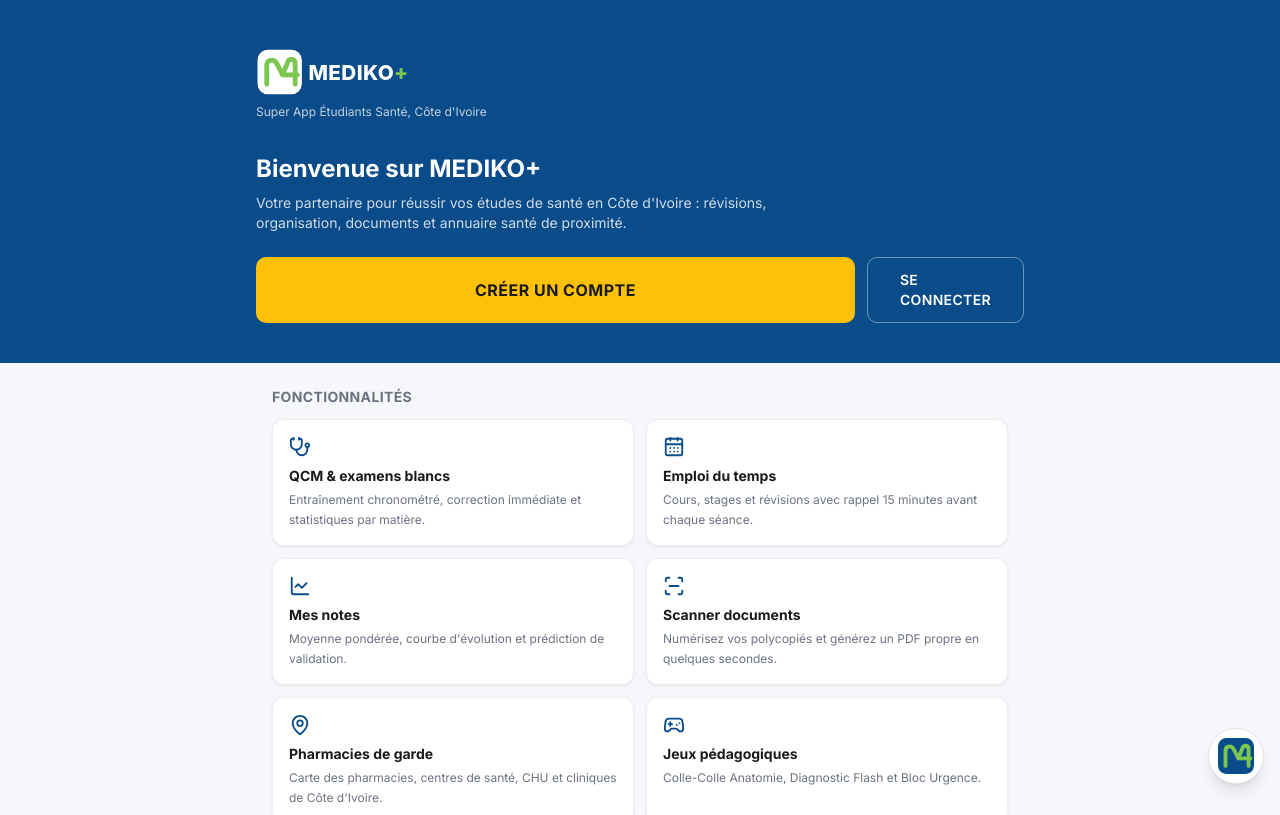
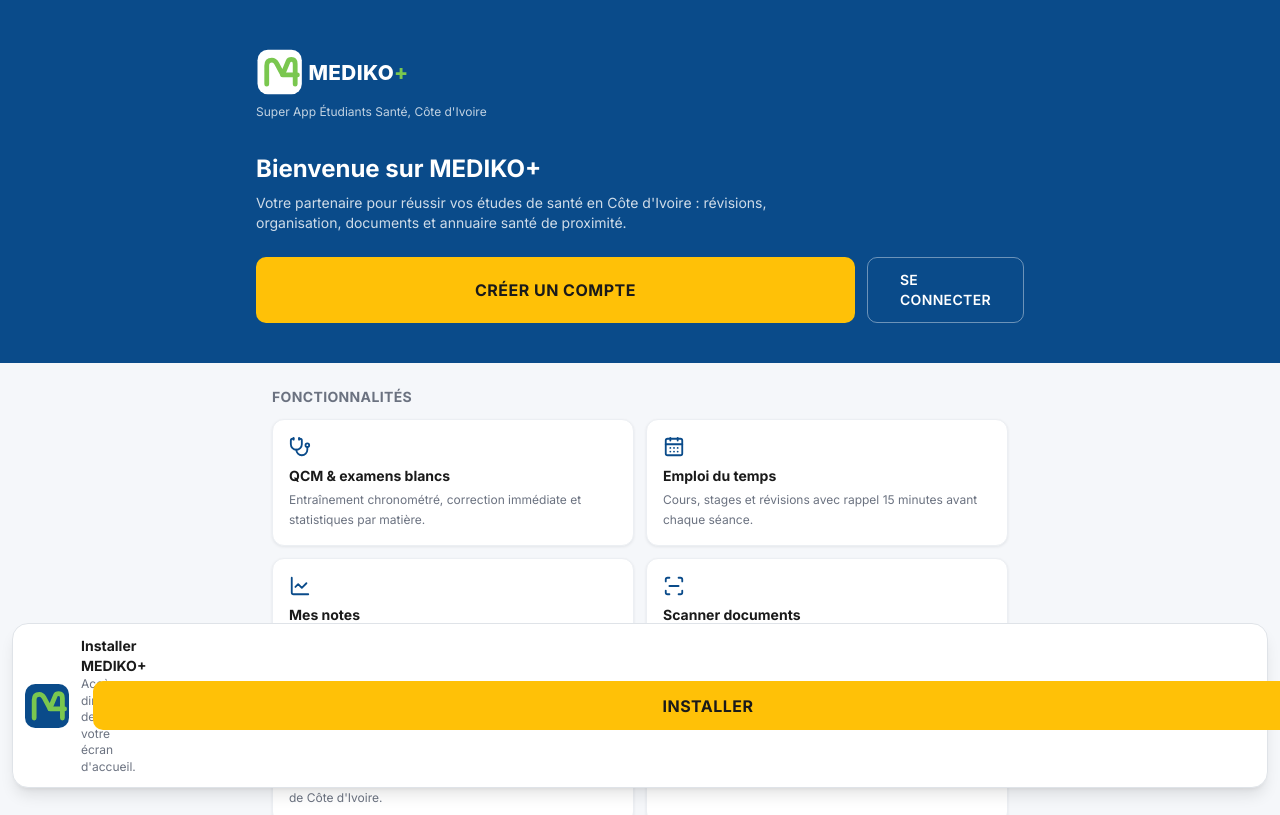
Before and after one commit to medikogroupe/MedikoApp, a Next.js app: page / in a window 1280 px wide. Shown: the top 815 px of the page. Built offline with nearby package versions, Linux system fonts and the light colour scheme; no server answers; the database is empty.

Commit message:
bandeau installation

```diff
--- a/src/components/InstallPrompt.tsx
+++ b/src/components/InstallPrompt.tsx
@@ -1,15 +1,18 @@
 "use client";
 
-import { useEffect, useState } from "react";
+import { useEffect, useRef, useState } from "react";
+import { X } from "lucide-react";
 
 type EvenementInstall = Event & { prompt: () => Promise<void> };
 
 export default function InstallPrompt() {
-  const [evt, setEvt] = useState<EvenementInstall | null>(null);
+  const evtRef = useRef<EvenementInstall | null>(null);
   const [installee, setInstallee] = useState(true);
+  const [ferme, setFerme] = useState(false);
   const [aide, setAide] = useState(false);
   const [ios, setIos] = useState(false);
   const [diag, setDiag] = useState(false);
+  const [recu, setRecu] = useState(false);
   const [sw, setSw] = useState("...");
   const [manifest, setManifest] = useState("...");
   const [ua, setUa] = useState("");
@@ -23,6 +26,9 @@
     setDiag(window.location.search.includes("diag=1"));
     setUa(navigator.userAgent.slice(0, 110));
     setManifest(document.querySelector('link[rel="manifest"]') ? "oui" : "NON");
+    try {
+      if (sessionStorage.getItem("mp_install_ferme") === "1") setFerme(true);
+    } catch {}
     if ("serviceWorker" in navigator) {
       navigator.serviceWorker
         .getRegistration()
@@ -31,26 +37,49 @@
     } else {
       setSw("non pris en charge");
     }
+
     const onPrompt = (e: Event) => {
       e.preventDefault();
-      setEvt(e as EvenementInstall);
+      evtRef.current = e as EvenementInstall;
+      setRecu(true);
+    };
+    const onTap = (ev: Event) => {
+      const cible = ev.target as HTMLElement | null;
+      if (cible?.closest("[data-install]")) return;
+      const e = evtRef.current;
+      if (!e) return;
+      evtRef.current = null;
+      setRecu(false);
+      void e.prompt();
     };
     const onInstalled = () => setInstallee(true);
+
     window.addEventListener("beforeinstallprompt", onPrompt);
+    window.addEventListener("pointerup", onTap);
     window.addEventListener("appinstalled", onInstalled);
     return () => {
       window.removeEventListener("beforeinstallprompt", onPrompt);
+      window.removeEventListener("pointerup", onTap);
       window.removeEventListener("appinstalled", onInstalled);
     };
   }, []);
 
-  async function toucher() {
-    if (evt) {
-      await evt.prompt();
-      setEvt(null);
+  async function installer() {
+    const e = evtRef.current;
+    if (e) {
+      evtRef.current = null;
+      setRecu(false);
+      await e.prompt();
       return;
     }
-    setAide((v) => !v);
+    setAide(true);
+  }
+
+  function fermer() {
+    setFerme(true);
+    try {
+      sessionStorage.setItem("mp_install_ferme", "1");
+    } catch {}
   }
 
   if (installee && !diag) return null;
@@ -59,31 +88,43 @@
     <>
       {diag ? (
         <div className="fixed inset-x-2 top-2 z-50 rounded-xl bg-black/90 p-3 text-[11px] leading-relaxed text-white">
-          <p>Autorisation d&apos;installation reçue : {evt ? "OUI" : "NON"}</p>
+          <p>Autorisation d&apos;installation reçue : {recu ? "OUI" : "NON"}</p>
           <p>Service worker : {sw}</p>
           <p>Lien manifest dans la page : {manifest}</p>
           <p>Mode : {installee ? "application" : "navigateur"}</p>
           <p>Navigateur : {ua}</p>
         </div>
       ) : null}
-      <div className="fixed bottom-4 right-4 z-50 flex flex-col items-end gap-2">
-        {aide ? (
-          <div className="max-w-[240px] rounded-2xl border border-[#dfe3e8] bg-white p-3 text-xs leading-relaxed shadow-lg">
-            {ios
-              ? "Touchez Partager dans Safari, puis « Sur l'écran d'accueil »."
-              : "Touchez le menu ⋮ de Chrome, puis « Ajouter à l'écran d'accueil »."}
-          </div>
-        ) : null}
-        <button
-          type="button"
-          onClick={toucher}
-          aria-label="Installer l'application MEDIKO+"
-          className="flex h-14 w-14 items-center justify-center rounded-full border border-[#dfe3e8] bg-white shadow-lg"
+      {!installee && !ferme ? (
+        <div
+          data-install
+          className="fixed inset-x-3 bottom-3 z-50 flex items-center gap-3 rounded-2xl border border-[#dfe3e8] bg-white p-3 shadow-lg"
         >
           {/* eslint-disable-next-line @next/next/no-img-element */}
-          <img src="/logo-icon.svg" alt="" className="h-9 w-9" />
-        </button>
-      </div>
+          <img src="/logo-icon.svg" alt="" className="h-11 w-11 shrink-0" />
+          <div className="min-w-0 flex-1">
+            <p className="text-sm font-bold">Installer MEDIKO+</p>
+            <p className="text-xs leading-snug text-mp-grey">
+              {aide
+                ? ios
+                  ? "Touchez Partager dans Safari, puis « Sur l'écran d'accueil »."
+                  : "Touchez le menu ⋮ de Chrome, puis « Ajouter à l'écran d'accueil »."
+                : "Accès direct depuis votre écran d'accueil."}
+            </p>
+          </div>
+          <button type="button" onClick={installer} className="mp-btn-yellow min-h-[44px] shrink-0 px-4">
+            Installer
+          </button>
+          <button
+            type="button"
+            onClick={fermer}
+            aria-label="Fermer"
+            className="flex h-10 w-10 shrink-0 items-center justify-center"
+          >
+            <X size={18} />
+          </button>
+        </div>
+      ) : null}
     </>
   );
 }
```
